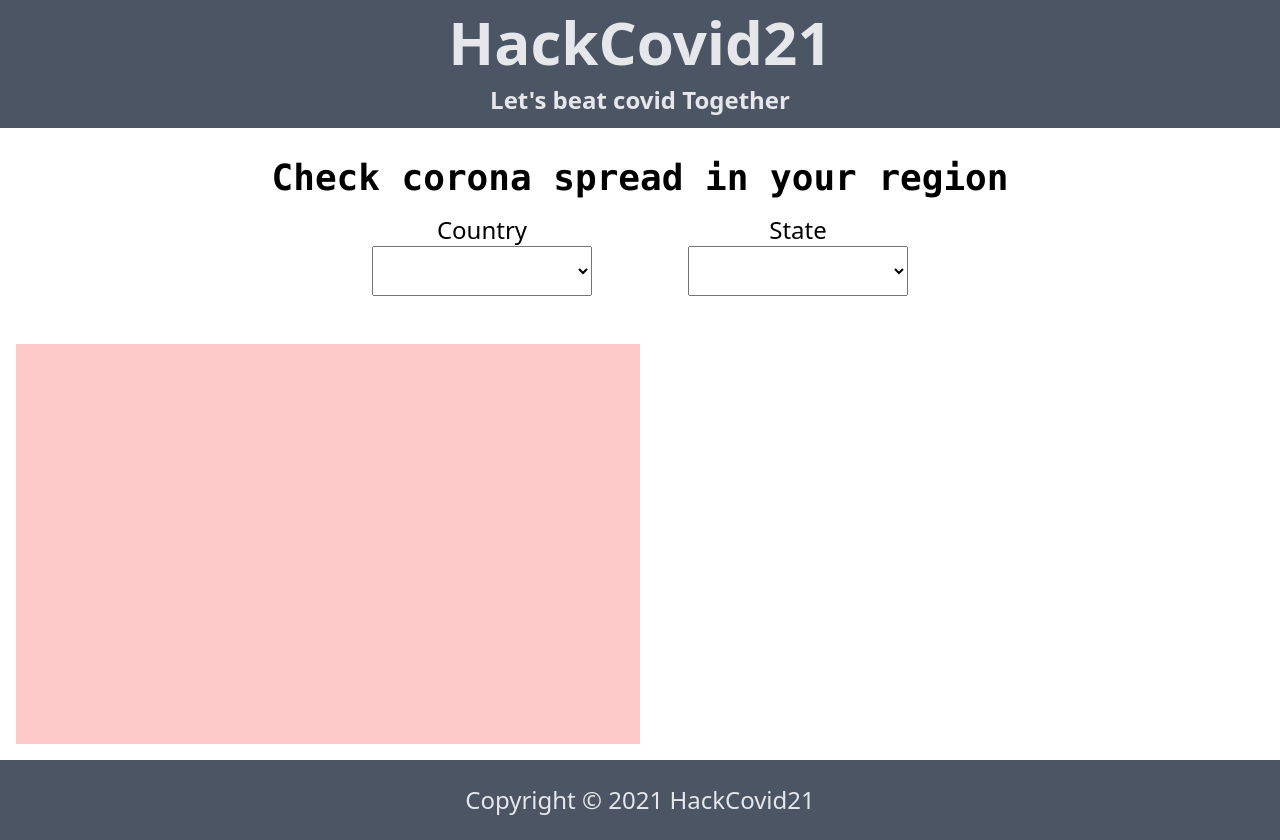
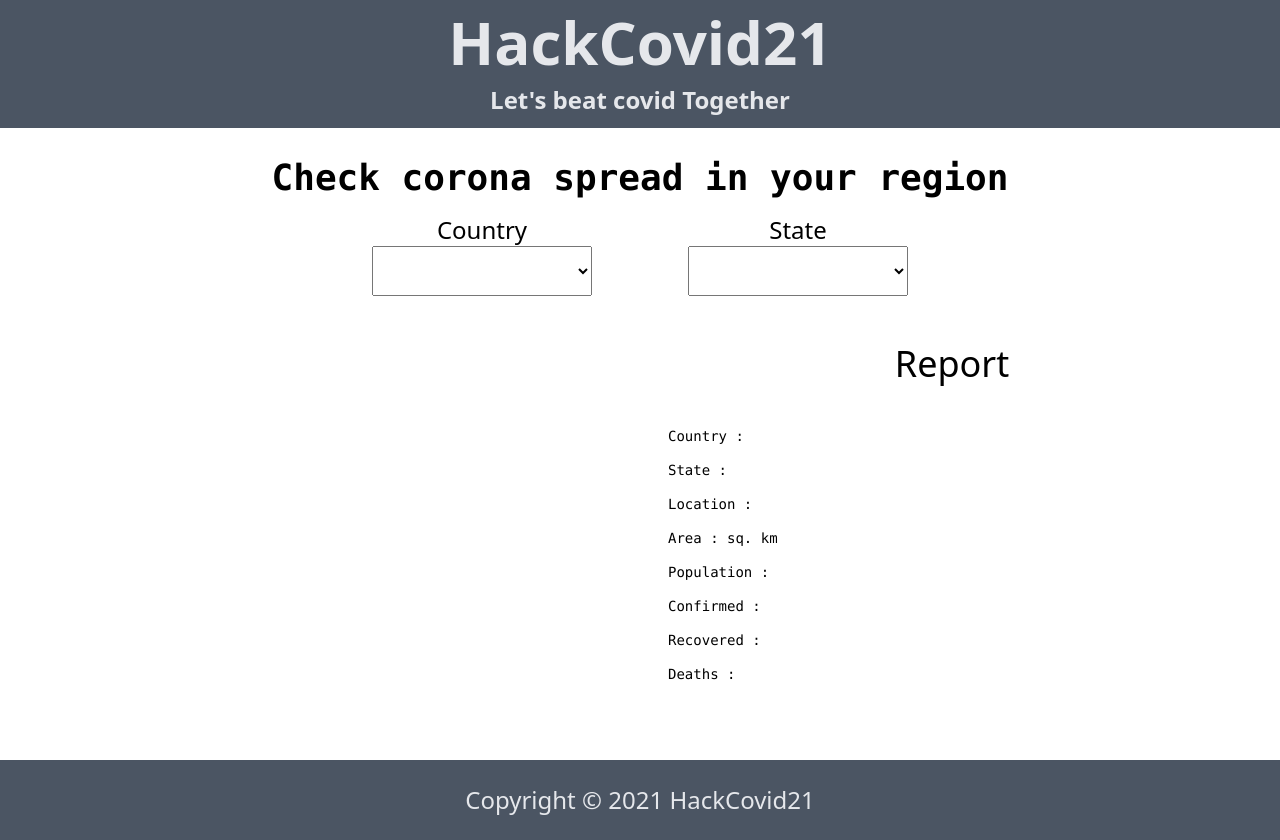
Before and after one commit to saurabhmehta1601/coding-garder-seedling-school-project, a website: page public/main.html in a window 1280 px wide. Drawn offline with nearby package versions, Linux system fonts and the light colour scheme; no server answers.

Commit message:
project done

```diff
--- a/public/css/styles.css
+++ b/public/css/styles.css
@@ -160,9 +160,25 @@ select:focus {
   padding: 1rem
 }
 .chart {
-  --tw-bg-opacity: 1;
-  background-color: rgba(254,202,202,var(--tw-bg-opacity));
   display: grid;
   place-items: center;
   width: 50%
 }
+.info {
+  display: -webkit-box;
+  display: -ms-flexbox;
+  display: flex;
+  -webkit-box-orient: vertical;
+  -webkit-box-direction: normal;
+  -ms-flex-direction: column;
+  flex-direction: column;
+  width: 50%
+}
+.info h3 {
+  font-weight: 300;
+  font-size: 2.25rem;
+  line-height: 2.5rem
+}
+.info > div {
+  padding: 1rem
+}
--- a/public/js/app.js
+++ b/public/js/app.js
@@ -33,6 +33,28 @@ const renderChart = (confirmed ,recovered , deaths) =>{
 })}
 
 
+// update covid report on ui
+const updateReport = () =>{
+    const parsedCovidData = JSON.parse(localStorage.getItem('covidData'))
+    const report = parsedCovidData[selectedCountry][selectedState]
+
+    document.querySelector('#report-country').textContent = `Country : ${selectedCountry}`
+    document.querySelector('#report-state').textContent =  `State : ${selectedState}`
+    document.querySelector('#report-confirmed').textContent =  `Confirmed : ${report.confirmed}`
+    document.querySelector('#report-recovered').textContent =  `Recovered : ${report.recovered}`
+    document.querySelector('#report-deaths').textContent =  `Deaths : ${report.deaths}`
+    if(selectedState === "All"){
+        document.querySelector('#report-location').textContent =  `Location : ${report.location}`
+        document.querySelector('#report-area').textContent =  `Area : ${report.sq_km_area} sq. km`
+        document.querySelector('#report-population').textContent =  `Population : ${report.population}`
+
+    }else{
+        document.querySelector('#report-population').textContent = ''
+        document.querySelector('#report-area').textContent = ''
+        document.querySelector('#report-location').textContent = ''
+    }
+}
+
 // fetch data from api
 const fetchData = async () =>{
     let jsonData
@@ -63,6 +85,9 @@ const fetchData = async () =>{
         stateOption.textContent = state
         stateSelect.appendChild(stateOption)
     }
+    selectedState = stateSelect.options[stateSelect.selectedIndex].value
+
+    updateReport()
 
     confirmed = jsonData[selectedCountry]['All'].confirmed
     recovered = jsonData[selectedCountry]['All'].recovered
@@ -89,7 +114,8 @@ countrySelect.onchange =  () =>{
     }
     selectedState = stateSelect.options[stateSelect.selectedIndex].value
 
-    console.log("country changed")
+    updateReport()
+
     // render new chart after destroying prev on selecting new state
     confirmed = covidData[selectedCountry][selectedState].confirmed
     recovered = covidData[selectedCountry][selectedState].recovered
@@ -108,6 +134,8 @@ stateSelect.onchange = () =>{
     recovered = covidData[selectedCountry][selectedState].recovered
     deaths = covidData[selectedCountry][selectedState].deaths
 
+    updateReport()
+
     myChart.destroy()
     renderChart(confirmed,recovered,deaths)
 }
--- a/public/main.html
+++ b/public/main.html
@@ -35,7 +35,17 @@
                 <canvas id="myChart" width="500" height="400" > </canvas>
             </div>
             <div class="info">
-
+                <h3>Report</h3>
+                <div>
+                    <p id="report-country">Country : </p>
+                    <p id="report-state">State : </p>
+                    <p id="report-location">Location : </p>
+                    <p id="report-area">Area :  sq. km</p>
+                    <p id="report-population">Population : </p>
+                    <p id="report-confirmed">Confirmed : </p>
+                    <p id="report-recovered">Recovered : </p>
+                    <p id="report-deaths">Deaths : </p>
+                </div>
             </div>
         </section>
     </main>
--- a/src/styles/styles.tailwind.css
+++ b/src/styles/styles.tailwind.css
@@ -100,9 +100,17 @@ select:active,select:focus{
 }
 
 .chart{
-    @apply w-2/4  grid place-items-center bg-red-200;
+    @apply w-1/2  grid place-items-center ;
 }
 
 .info {
+    @apply w-1/2 flex flex-col;
+}
 
+.info h3{
+    @apply text-4xl  font-light;
 }
+
+.info>div {
+    @apply  p-4;
+}
```
